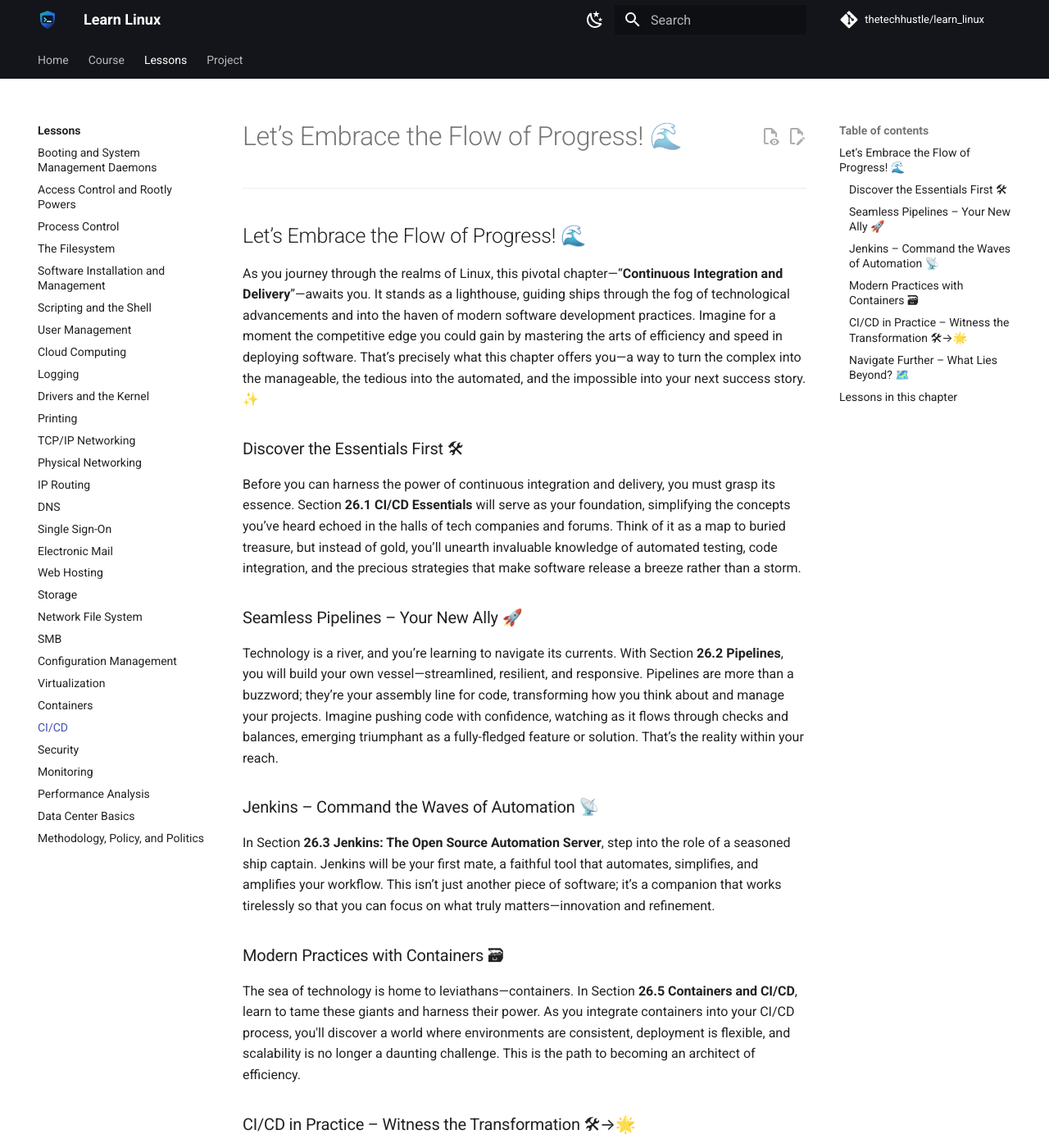
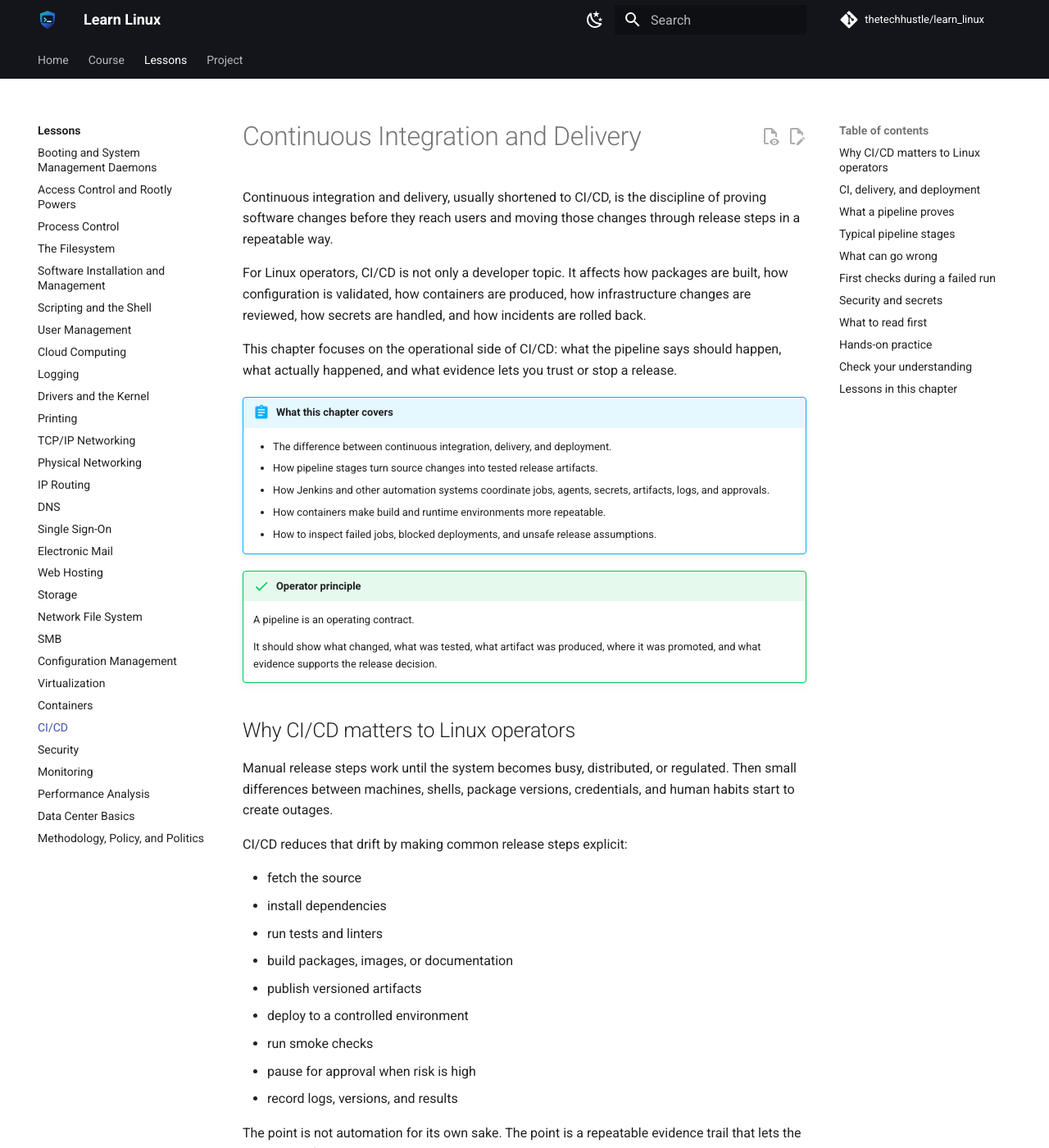
Before and after one commit to thetechhustle/learn_linux, an MkDocs documentation site: the page built from docs/lessons/26_continuous_integration_and_delivery/README.md, in a window 1280 px wide and 1400 px high. Shown: the whole window at 82% size. Built offline with MkDocs 1.6.1 and Material for MkDocs 9.7.7, drawn with Linux system fonts in a browser that asks for light colours; comment, search, counter and statistics services are not loaded; some of the changed text lies outside the part shown.

Commit message:
Improve Chapter 26 CI/CD overview (#232)
Co-authored-by: Jules Ai <jules@Juless-Air.ts.net lan>

````diff
--- a/docs/lessons/26_continuous_integration_and_delivery/README.md
+++ b/docs/lessons/26_continuous_integration_and_delivery/README.md
@@ -1,50 +1,241 @@
-# Let’s Embrace the Flow of Progress! 🌊
+# Continuous Integration and Delivery
 
----
+Continuous integration and delivery, usually shortened to CI/CD, is the
+discipline of proving software changes before they reach users and moving those
+changes through release steps in a repeatable way.
 
-## Let’s Embrace the Flow of Progress! 🌊
+For Linux operators, CI/CD is not only a developer topic. It affects how
+packages are built, how configuration is validated, how containers are produced,
+how infrastructure changes are reviewed, how secrets are handled, and how
+incidents are rolled back.
 
-As you journey through the realms of Linux, this pivotal chapter—“**Continuous Integration and Delivery**”—awaits you. It stands as a lighthouse, guiding ships through the fog of technological advancements and into the haven of modern software development practices. Imagine for a moment the competitive edge you could gain by mastering the arts of efficiency and speed in deploying software. That’s precisely what this chapter offers you—a way to turn the complex into the manageable, the tedious into the automated, and the impossible into your next success story. ✨
+This chapter focuses on the operational side of CI/CD: what the pipeline says
+should happen, what actually happened, and what evidence lets you trust or stop
+a release.
 
-### Discover the Essentials First 🛠
+!!! abstract "What this chapter covers"
+    - The difference between continuous integration, delivery, and deployment.
+    - How pipeline stages turn source changes into tested release artifacts.
+    - How Jenkins and other automation systems coordinate jobs, agents, secrets,
+      artifacts, logs, and approvals.
+    - How containers make build and runtime environments more repeatable.
+    - How to inspect failed jobs, blocked deployments, and unsafe release
+      assumptions.
 
-Before you can harness the power of continuous integration and delivery, you must grasp its essence. Section **26.1 CI/CD Essentials** will serve as your foundation, simplifying the concepts you’ve heard echoed in the halls of tech companies and forums. Think of it as a map to buried treasure, but instead of gold, you’ll unearth invaluable knowledge of automated testing, code integration, and the precious strategies that make software release a breeze rather than a storm.
+!!! success "Operator principle"
+    A pipeline is an operating contract.
 
-### Seamless Pipelines – Your New Ally 🚀
+    It should show what changed, what was tested, what artifact was produced,
+    where it was promoted, and what evidence supports the release decision.
 
-Technology is a river, and you’re learning to navigate its currents. With Section **26.2 Pipelines**, you will build your own vessel—streamlined, resilient, and responsive. Pipelines are more than a buzzword; they’re your assembly line for code, transforming how you think about and manage your projects. Imagine pushing code with confidence, watching as it flows through checks and balances, emerging triumphant as a fully-fledged feature or solution. That’s the reality within your reach.
+## Why CI/CD matters to Linux operators
 
-### Jenkins – Command the Waves of Automation 📡
+Manual release steps work until the system becomes busy, distributed, or
+regulated. Then small differences between machines, shells, package versions,
+credentials, and human habits start to create outages.
 
-In Section **26.3 Jenkins: The Open Source Automation Server**, step into the role of a seasoned ship captain. Jenkins will be your first mate, a faithful tool that automates, simplifies, and amplifies your workflow. This isn’t just another piece of software; it’s a companion that works tirelessly so that you can focus on what truly matters—innovation and refinement.
+CI/CD reduces that drift by making common release steps explicit:
 
-### Modern Practices with Containers 🗃
+- fetch the source
+- install dependencies
+- run tests and linters
+- build packages, images, or documentation
+- publish versioned artifacts
+- deploy to a controlled environment
+- run smoke checks
+- pause for approval when risk is high
+- record logs, versions, and results
 
-The sea of technology is home to leviathans—containers. In Section **26.5 Containers and CI/CD**, learn to tame these giants and harness their power. As you integrate containers into your CI/CD process, you'll discover a world where environments are consistent, deployment is flexible, and scalability is no longer a daunting challenge. This is the path to becoming an architect of efficiency.
+The point is not automation for its own sake. The point is a repeatable evidence
+trail that lets the team move faster without guessing.
 
-### CI/CD in Practice – Witness the Transformation 🛠→🌟
+## CI, delivery, and deployment
 
-Reality is the ultimate teacher. Section **26.4 CI/CD in Practice** shifts from theory to action. Here, witness the fruits of your learning in real-world scenarios. It’s one thing to know the steps; it’s another to dance. You’ll delve into case studies and anecdotes that put flesh on the bones of concepts, turning abstract ideas into tools you can wield with precision and pride.
+The words are often used loosely, so keep these distinctions clear:
 
-### Navigate Further – What Lies Beyond? 🗺️
+- Continuous integration means changes are merged frequently and automatically
+  checked with tests or validation.
+- Continuous delivery means the system can produce a deployable artifact and
+  move it toward release with controlled promotion steps.
+- Continuous deployment means passing changes can automatically reach users
+  without a manual approval gate.
 
-Every great explorer keeps an eye on the horizon. Section **26.6 Recommended Reading** is your telescope. Peer through it to see further lands to conquer, more seas to cross. Let literature combine with practice to cement your understanding and inspire your next venture in the incredible world of Linux and software deployment.
+Many serious production systems use continuous integration and continuous
+delivery, but keep a manual approval before production. That is still CI/CD.
+The right gate depends on blast radius, confidence, compliance, and rollback
+quality.
 
----
+## What a pipeline proves
 
-👩‍💻👨‍💻 To you, the aspiring system administrator, the budding SWE, DevOps enthusiast, SRE, or Cloud Engineer—this is your invitation. Do not merely observe the flow of progress; ride its waves. Turn the pages of this chapter as you would steer the wheel of a ship, boldly, with purpose. For on the other side of understanding continuous integration and delivery lies a realm of capability and recognition.
+A good pipeline answers practical questions:
 
-Cast off the anchors of hesitation and embark on this journey within the Learn Linux course. By the end of this chapter, you won’t just be reading about the future—you’ll be building it. Let’s set sail together into the exhilarating world of automation, efficiency, and constant improvement. 🌟🚀
+- Which commit or change set ran?
+- Which tests passed, failed, or were skipped?
+- Which artifact was produced?
+- Which dependency versions were used?
+- Which environment received the artifact?
+- Who approved the risky step?
+- Which logs explain a failure?
+- How do we roll back or rerun safely?
+
+If a pipeline cannot answer those questions, it may be automating work without
+providing enough operational truth.
+
+## Typical pipeline stages
+
+Pipeline names vary, but the pattern is familiar:
+
+1. Source checkout
+
+    The system fetches the repository and identifies the commit, branch, tag, or
+    pull request under test.
+
+2. Dependency setup
+
+    The job installs language packages, system packages, tools, or a container
+    image needed for the build.
+
+3. Static checks
+
+    Linters, formatters, policy checks, type checks, secret scans, and
+    configuration validators catch mistakes before runtime.
+
+4. Tests
+
+    Unit, integration, contract, smoke, and end-to-end tests prove different
+    parts of the system.
+
+5. Build
+
+    The pipeline creates a package, binary, container image, documentation site,
+    VM image, or other artifact.
+
+6. Publish
+
+    Artifacts are pushed to a registry, package repository, object store, or
+    release page with a stable version.
+
+7. Deploy or promote
+
+    The artifact moves to staging, production, or another environment.
+
+8. Verify
+
+    Smoke checks, health checks, logs, metrics, and synthetic probes confirm the
+    release is behaving as expected.
+
+9. Rollback or follow-up
+
+    If verification fails, the team restores a known-good version or records the
+    next remediation step.
+
+## What can go wrong
+
+CI/CD failures usually fall into a few categories:
+
+- the source changed, but the pipeline ran against the wrong ref
+- dependencies changed outside the repository
+- tests pass locally but fail in the pipeline environment
+- secrets or credentials are missing, expired, or overexposed
+- artifacts are built but not traceable to a commit
+- deployments succeed but smoke checks fail
+- rollback exists in theory but was never tested
+- flaky tests hide real risk or train people to ignore failures
+- build agents differ from production in important ways
+
+The operator response is to collect evidence before rerunning blindly.
+
+## First checks during a failed run
+
+When a job fails, start with the facts:
+
+- repository and branch
+- commit SHA
+- pipeline run ID
+- failed stage and step
+- exact error text
+- runner or agent name
+- recent changes to dependencies, secrets, or infrastructure
+- whether the same commit passed before
+
+For GitHub Actions, examples include:
+
+```bash
+gh run list --limit 10
+gh run view <run-id> --log-failed
+gh pr checks <pr-number>
+```
+
+For Jenkins, examples include:
+
+```bash
+curl -s "$JENKINS_URL/job/<job-name>/<build-number>/api/json"
+```
+
+Or inspect the build page, console log, agent, workspace, artifacts, and
+environment variables through the Jenkins UI.
+
+## Security and secrets
+
+CI/CD systems often hold powerful credentials. Treat them as production
+infrastructure.
+
+Basic rules:
+
+- never commit secrets to the repository
+- avoid printing secrets in logs
+- scope tokens to the narrowest permissions possible
+- rotate credentials after exposure or role changes
+- separate read-only validation tokens from deployment tokens
+- require approvals for high-risk production changes
+- know who can edit pipeline definitions
+
+Pipeline configuration is code with operational power. A malicious or careless
+pipeline change can exfiltrate secrets, publish bad artifacts, or deploy broken
+software.
+
+## What to read first
+
+Use this chapter as a path from concepts to operations:
+
+1. Start with **26.1 CI/CD Essentials** to learn the vocabulary and boundaries.
+2. Read **26.2 Pipelines** to understand stages, jobs, artifacts, and evidence.
+3. Read **26.3 Jenkins** to study a classic automation server and its operator
+   concerns.
+4. Read **26.4 CI/CD in Practice** to connect failures and release flow to
+   real operational decisions.
+5. Read **26.5 Containers and CI/CD** to see how image builds and repeatable
+   environments fit into release systems.
+6. Finish with **26.6 Recommended Reading** to build your own reference path.
+
+## Hands-on practice
+
+Use a lab repository, not a production service.
+
+1. Create or inspect a simple pipeline that runs a lint check and build.
+2. Record the commit SHA, run ID, failed or passed stage, and produced artifact.
+3. Intentionally break a small check and read the failed logs.
+4. Fix the change and confirm the same pipeline passes.
+5. Write a short release note that includes source ref, artifact, tests, and
+   rollback plan.
+
+## Check your understanding
+
+- What evidence proves which commit produced a release artifact?
+- Why is continuous delivery different from continuous deployment?
+- What information should you collect before rerunning a failed job?
+- Why are CI/CD secrets especially sensitive?
+- What would make you pause a pipeline before production promotion?
 
 <!-- lesson-index:start -->
 
 ## Lessons in this chapter
 
-- [26.1 CI/CD Essentials 💡](26.1_ci-cd_essentials.md)
+- [26.1 CI/CD Essentials](26.1_ci-cd_essentials.md)
 - [Subchapter: Pipelines](26.2_pipelines.md)
-- [26.3 Jenkins: The Open Source Automation Server 📡](26.3_jenkins-_the_open_source_automation_server.md)
+- [26.3 Jenkins: The Open Source Automation Server](26.3_jenkins-_the_open_source_automation_server.md)
 - [CI/CD in Practice](26.4_ci-cd_in_practice.md)
-- [26.5 Containers and CI/CD: Taming the Leviathans of Technology 🗃️](26.5_containers_and_ci-cd.md)
-- [26.6 Recommended Reading 📚](26.6_recommended_reading.md)
+- [26.5 Containers and CI/CD](26.5_containers_and_ci-cd.md)
+- [26.6 Recommended Reading](26.6_recommended_reading.md)
 
 <!-- lesson-index:end -->
````
